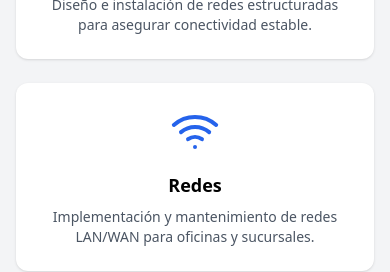
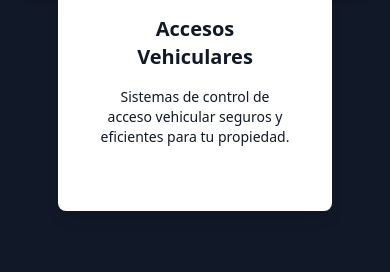
Before and after one commit to cmeraz/norttek.com.mx, a PHP site: page / in a window 390 px wide. Shown: the part 4002-4274 px from the top of the page. Run offline with PHP 8.4, Linux system fonts and the light colour scheme; some libraries are stand-ins or nearby versions.

Commit message:
Update index.php

```diff
--- a/index.php
+++ b/index.php
@@ -123,8 +123,10 @@ include 'includes/pageTemplate.php';
     <div class="md:w-1/2 text-left">
       <h2 class="text-2xl font-bold text-blue-900 mb-4">Explora nuestra tienda en línea</h2>
       <p class="text-gray-700 mb-6">
-        Descubre todos nuestros productos y soluciones para seguridad, control de acceso, redes, cableado estructurado, automatización de iluminación y audio ambiental. Compra fácil y rápido desde nuestra plataforma en línea.
-      </p>
+  Descubre nuestro <strong>catálogo con un completo surtido de productos</strong> para tu hogar, negocio o empresa.
+  Ofrecemos soluciones en <strong>seguridad, control de acceso, redes, cableado estructurado, automatización de iluminación y audio ambiental</strong>.
+  Compra fácil y rápido <strong>directamente desde tu celular o computadora</strong>, con <strong>envíos a domicilio en toda la ciudad y zonas cercanas</strong>.
+</p>
 
       <!-- Contenedor de botones con espacio -->
       <div class="flex flex-col sm:flex-row gap-4">
@@ -171,106 +173,7 @@ include 'includes/pageTemplate.php';
   </div>
 </section>
 
-
-  <!-- SERVICIOS -->
-  <section id="servicios" class="py-20 bg-gray-100">
-    <div class="max-w-7xl mx-auto px-4 text-center">
-      <h2 class="text-3xl font-bold text-blue-600">Nuestros Servicios</h2>
-      <p class="mt-2 text-gray-600 max-w-2xl mx-auto">
-        Ofrecemos soluciones completas de seguridad y telecomunicaciones adaptadas a tu empresa.
-      </p>
-      <div class="mt-10 grid md:grid-cols-3 gap-6">
-        <div class="bg-white rounded-xl shadow p-6 flex flex-col items-center hover:scale-105 transition">
-          <i data-feather="video" class="w-12 h-12 text-blue-600 mb-4"></i>
-          <h3 class="font-semibold text-lg mb-2">CCTV</h3>
-          <p class="text-gray-600 text-sm text-center">Instalación y monitoreo de cámaras de seguridad para proteger tus instalaciones.</p>
-        </div>
-        <div class="bg-white rounded-xl shadow p-6 flex flex-col items-center hover:scale-105 transition">
-          <i data-feather="alert-triangle" class="w-12 h-12 text-blue-600 mb-4"></i>
-          <h3 class="font-semibold text-lg mb-2">Alarmas</h3>
-          <p class="text-gray-600 text-sm text-center">Sistemas de alarmas conectados a monitoreo para mayor seguridad.</p>
-        </div>
-        <div class="bg-white rounded-xl shadow p-6 flex flex-col items-center hover:scale-105 transition">
-          <i data-feather="phone" class="w-12 h-12 text-blue-600 mb-4"></i>
-          <h3 class="font-semibold text-lg mb-2">Interfón & Control de Acceso</h3>
-          <p class="text-gray-600 text-sm text-center">Gestión de accesos y comunicación interna de manera segura y eficiente.</p>
-        </div>
-        <div class="bg-white rounded-xl shadow p-6 flex flex-col items-center hover:scale-105 transition">
-          <i data-feather="phone-call" class="w-12 h-12 text-blue-600 mb-4"></i>
-          <h3 class="font-semibold text-lg mb-2">Telefonía IP</h3>
-          <p class="text-gray-600 text-sm text-center">Conmutador en la nube para manejar llamadas, extensiones y reportes sin infraestructura local.</p>
-        </div>
-        <div class="bg-white rounded-xl shadow p-6 flex flex-col items-center hover:scale-105 transition">
-          <i data-feather="cpu" class="w-12 h-12 text-blue-600 mb-4"></i>
-          <h3 class="font-semibold text-lg mb-2">Cableado Estructurado</h3>
-          <p class="text-gray-600 text-sm text-center">Diseño e instalación de redes estructuradas para asegurar conectividad estable.</p>
-        </div>
-        <div class="bg-white rounded-xl shadow p-6 flex flex-col items-center hover:scale-105 transition">
-          <i data-feather="wifi" class="w-12 h-12 text-blue-600 mb-4"></i>
-          <h3 class="font-semibold text-lg mb-2">Redes</h3>
-          <p class="text-gray-600 text-sm text-center">Implementación y mantenimiento de redes LAN/WAN para oficinas y sucursales.</p>
-        </div>
-      </div>
-    </div>
-  </section>
-
   <?php includeTemplate("servicios"); ?>
-
-  <!-- FUNCIONES -->
-  <section id="funciones" class="py-16 bg-gray-50">
-    <div class="max-w-7xl mx-auto px-4 text-center">
-      <h2 class="text-3xl font-bold text-blue-600">Funciones destacadas</h2>
-      <p class="mt-2 text-gray-600">Todo lo que tu empresa necesita para comunicarse y gestionar su seguridad</p>
-      <ul class="mt-6 grid md:grid-cols-2 gap-4 list-disc list-inside text-left max-w-4xl mx-auto text-gray-700">
-        <li>Administración de extensiones y troncales</li>
-        <li>Ruteo automático de llamadas con IVR personalizado</li>
-        <li>Grabación de llamadas y reportes detallados</li>
-        <li>Control de accesos y gestión de alarmas</li>
-        <li>Monitoreo de CCTV en tiempo real</li>
-        <li>Telefonía IP desde cualquier dispositivo</li>
-        <li>Configuración rápida y sin infraestructura local</li>
-        <li>Soporte técnico dedicado</li>
-      </ul>
-    </div>
-  </section>
-
-  <!-- PLANES -->
-  <section id="planes" class="py-20 bg-gray-100">
-    <div class="max-w-7xl mx-auto px-4 text-center">
-      <h2 class="text-3xl font-bold text-blue-600">Planes y llamadas ilimitadas</h2>
-      <p class="mt-4 text-gray-600 text-lg max-w-2xl mx-auto">
-        Elige el plan que se adapta a tu empresa. Todos incluyen numeración LADA México y soporte técnico. Además, solicita una demo gratuita de 30 días con numeración demo para probar todas las funciones sin compromiso.
-      </p>
-      <button id="openDemoModal2" class="mt-6 px-6 py-3 rounded-xl bg-blue-600 text-white shadow hover:bg-blue-700 transition">
-        Solicitar Demo
-      </button>
-    </div>
-  </section>
-
-  <!-- MODAL DEMO -->
-  <div id="demoModal" class="fixed inset-0 bg-black bg-opacity-50 flex items-center justify-center opacity-0 pointer-events-none transition-opacity duration-300">
-    <div class="bg-white rounded-xl p-8 max-w-md w-full relative scale-95 transition-transform duration-300">
-      <button id="closeModal" class="absolute top-3 right-3 text-gray-500 hover:text-gray-700">
-        &times;
-      </button>
-      <h2 class="text-2xl font-bold mb-4 text-blue-600">Solicita tu Demo Gratuita</h2>
-      <form id="demoForm" class="flex flex-col gap-4">
-        <div class="flex items-center gap-2 border rounded p-2">
-          <i data-feather="user" class="w-5 h-5 text-gray-400"></i>
-          <input type="text" name="nombre" placeholder="Nombre" class="w-full outline-none text-gray-700" required>
-        </div>
-        <div class="flex items-center gap-2 border rounded p-2">
-          <i data-feather="mail" class="w-5 h-5 text-gray-400"></i>
-          <input type="email" name="email" placeholder="Email" class="w-full outline-none text-gray-700" required>
-        </div>
-        <div class="flex items-center gap-2 border rounded p-2">
-          <i data-feather="phone" class="w-5 h-5 text-gray-400"></i>
-          <input type="tel" name="telefono" placeholder="Teléfono" class="w-full outline-none text-gray-700" required pattern="[0-9]{10,15}">
-        </div>
-        <button type="submit" class="bg-blue-600 text-white py-2 rounded hover:bg-blue-700 transition">Enviar por WhatsApp</button>
-      </form>
-    </div>
-  </div>
 
 <?php
   // Al final, cerrar main y cargar footer
```
